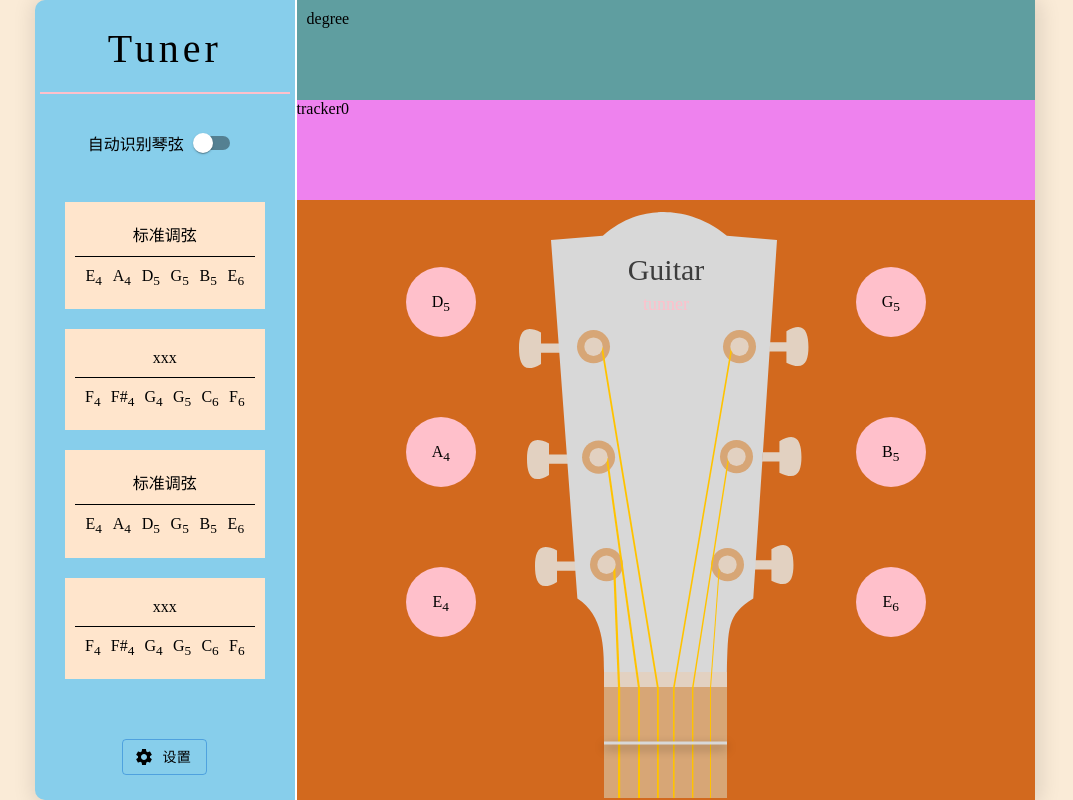
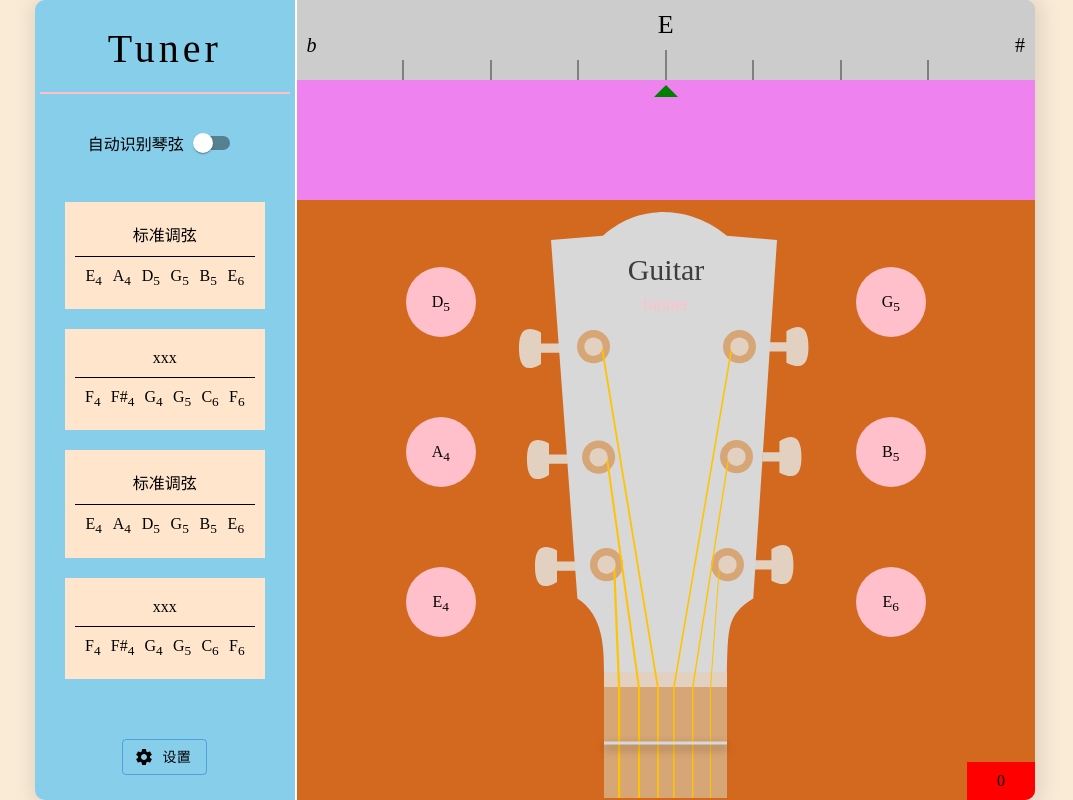
Before and after one commit to HaiLin545/guitar-tuner, a React (Vite) app: page / in a window 1280 px wide. Shown: the whole page, without its empty margins (105-1178 px from the left). Built offline with nearby package versions, Linux system fonts and the light colour scheme; no server answers.

Commit message:
feat: finish dial and pointer

```diff
--- a/src/Tuner/Tuner.module.less
+++ b/src/Tuner/Tuner.module.less
@@ -11,4 +11,5 @@
     background-color: @bg-color;
     border-radius: 10px;
     box-shadow: 2px 2px 20px 5px rgba(0, 0, 0, 0.1);
+    overflow: hidden;
 }
--- a/src/modules/Degree/Degree.jsx
+++ /dev/null
@@ -1,5 +0,0 @@
-import style from './Degree.module.less'
-
-export default function Degree() {
-    return <div className={style.degree}>degree</div>
-}
--- a/src/modules/Degree/Degree.module.less
+++ /dev/null
@@ -1,7 +0,0 @@
-.degree {
-    height: 100px;
-    min-height: 80px;
-    padding: 10px;
-    background-color: cadetblue;
-    width: 100%;
-}
--- /dev/null
+++ b/src/modules/Dial/Dial.jsx
@@ -0,0 +1,35 @@
+import style from './Dial.module.less'
+import { useMemo } from 'react'
+
+const needleArr = Array.from({ length: 3 }, (_, i) => i)
+
+export default function Dial() {
+    const targetPitch = 'E'
+    const renderNeedles = useMemo(() => {
+        return (
+            <div className={style.bg}>
+                {needleArr.map((idx) => (
+                    <div className={style.s} key={idx}></div>
+                ))}
+                <div className={style.l}></div>
+                {needleArr.map((idx) => (
+                    <div className={style.s} key={idx}></div>
+                ))}
+            </div>
+        )
+    })
+    return (
+        <div className={style.dial}>
+            <div className={style.container}>
+                <div className={style.lowSymbol}>
+                    <i>b</i>
+                </div>
+                <div className={style.main}>
+                    <span className={style.targetPitch}>{targetPitch}</span>
+                    {renderNeedles}
+                </div>
+                <div className={style.highSymbol}>#</div>
+            </div>
+        </div>
+    )
+}
--- /dev/null
+++ b/src/modules/Dial/Dial.module.less
@@ -0,0 +1,50 @@
+.dial {
+    height: 80px;
+    min-height: 80px;
+    width: 100%;
+}
+
+.container {
+    height: 100%;
+    display: flex;
+    align-items: center;
+    justify-content: space-between;
+    padding: 10px;
+    padding-bottom: 0;
+}
+
+.lowSymbol,
+.highSymbol {
+    font-size: 20px;
+}
+
+.main {
+    flex: 1;
+    height: 100%;
+    position: relative;
+
+    .targetPitch {
+        position: absolute;
+        left: 50%;
+        transform: translateX(-50%);
+        font-size: 26px;
+    }
+    .bg {
+        display: flex;
+        justify-content: space-evenly;
+        height: 100%;
+        align-items: flex-end;
+
+        .s {
+            width: 2px;
+            height: 20px;
+            background-color: grey;
+        }
+
+        .l {
+            width: 2px;
+            height: 30px;
+            background-color: grey;
+        }
+    }
+}
--- a/src/modules/TuningPanel/TuningPanel.jsx
+++ b/src/modules/TuningPanel/TuningPanel.jsx
@@ -1,5 +1,5 @@
 import { useMemo } from 'react'
-import Degree from '../Degree/Degree'
+import Dial from '../Dial/Dial'
 import Guitar from '../Guitar/Guitar'
 import style from './TuningPanel.module.less'
 import classnames from 'classnames'
@@ -55,12 +55,18 @@ export default function TuningPanel() {
 
     return (
         <div className={style.tuningPanel}>
-            <Degree />
-            <div className={style.tracker}>tracker{pitchValue}</div>
+            <Dial />
+            <div className={style.dynamic}>
+                <div className={style.pointer}>
+                    <div className={style.triangle}></div>
+                    <div className={style.tail}></div>
+                </div>
+            </div>
             <div className={style.mainbox}>
                 <div className={style.left}>{renderLeft}</div>
                 <Guitar />
                 <div className={style.right}>{renderRight}</div>
+                <div className={style.frequency}>{pitchValue}</div>
             </div>
         </div>
     )
--- a/src/modules/TuningPanel/TuningPanel.module.less
+++ b/src/modules/TuningPanel/TuningPanel.module.less
@@ -7,10 +7,30 @@
     justify-content: space-between;
 }
 
-.tracker {
+.dynamic {
     flex: 1;
     min-height: 100px;
     background-color: violet;
+    position: relative;
+    .pointer {
+        position: absolute;
+        top: 5px;
+        left: 50%;
+        transform: translateX(-50%) translateY(-50%);
+        width: fit-content;
+        .triangle {
+            width: 0;
+            height: 0;
+            border: 12px solid;
+            border-color: transparent;
+            border-bottom-color: green;
+        }
+        // .tail {
+        //     width: 100%;
+        //     height: 20px;
+        //     background-color: yellow;
+        // }
+    }
 }
 
 .mainbox {
@@ -18,6 +38,15 @@
     display: flex;
     background-color: chocolate;
     justify-content: center;
+    position: relative;
+    .frequency{
+        position: absolute;
+        right: 0;
+        bottom: 0;
+        text-align: center;
+        padding: 10px 30px;
+        background-color: red;
+    }
 }
 
 .left {
```
